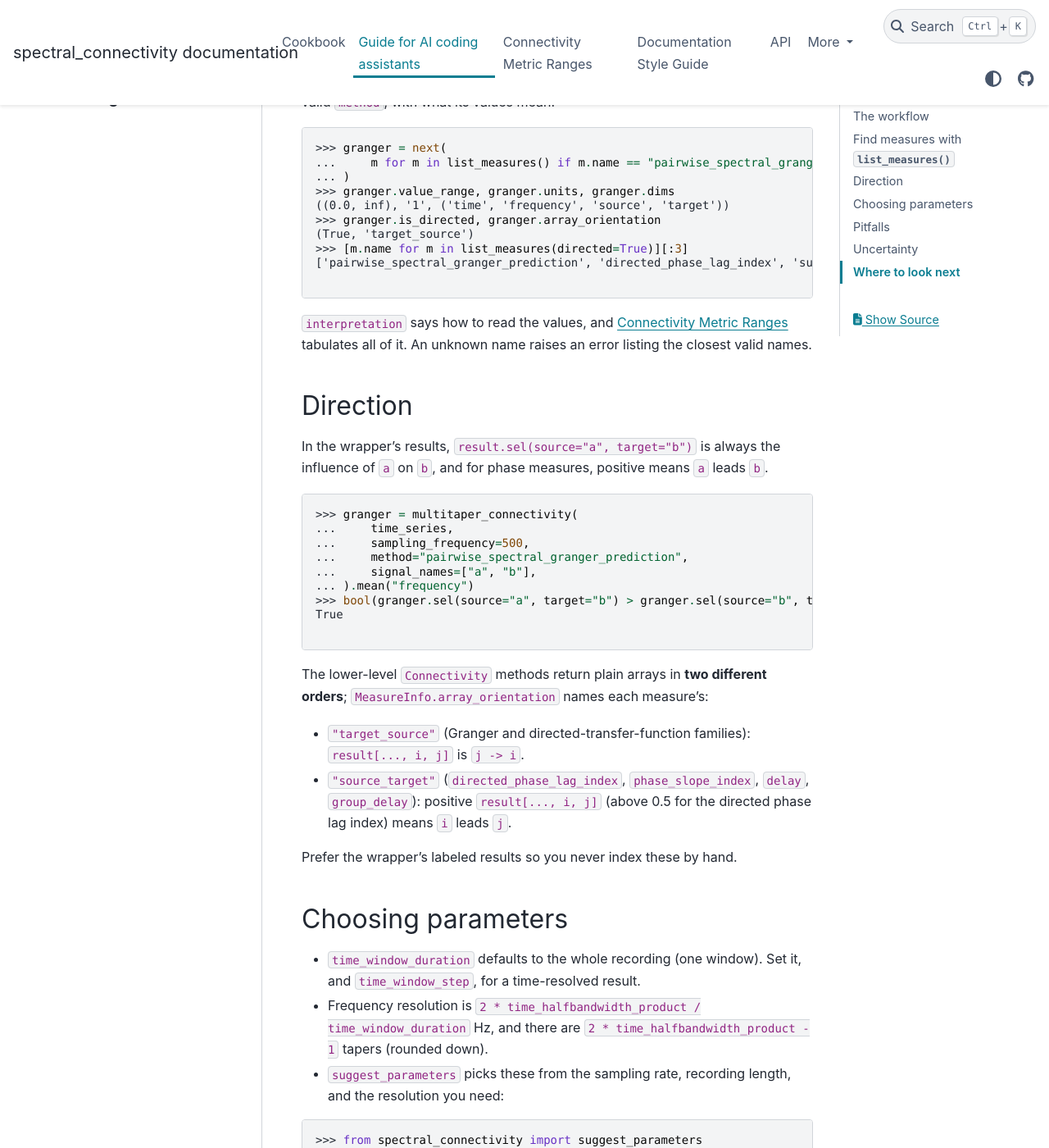
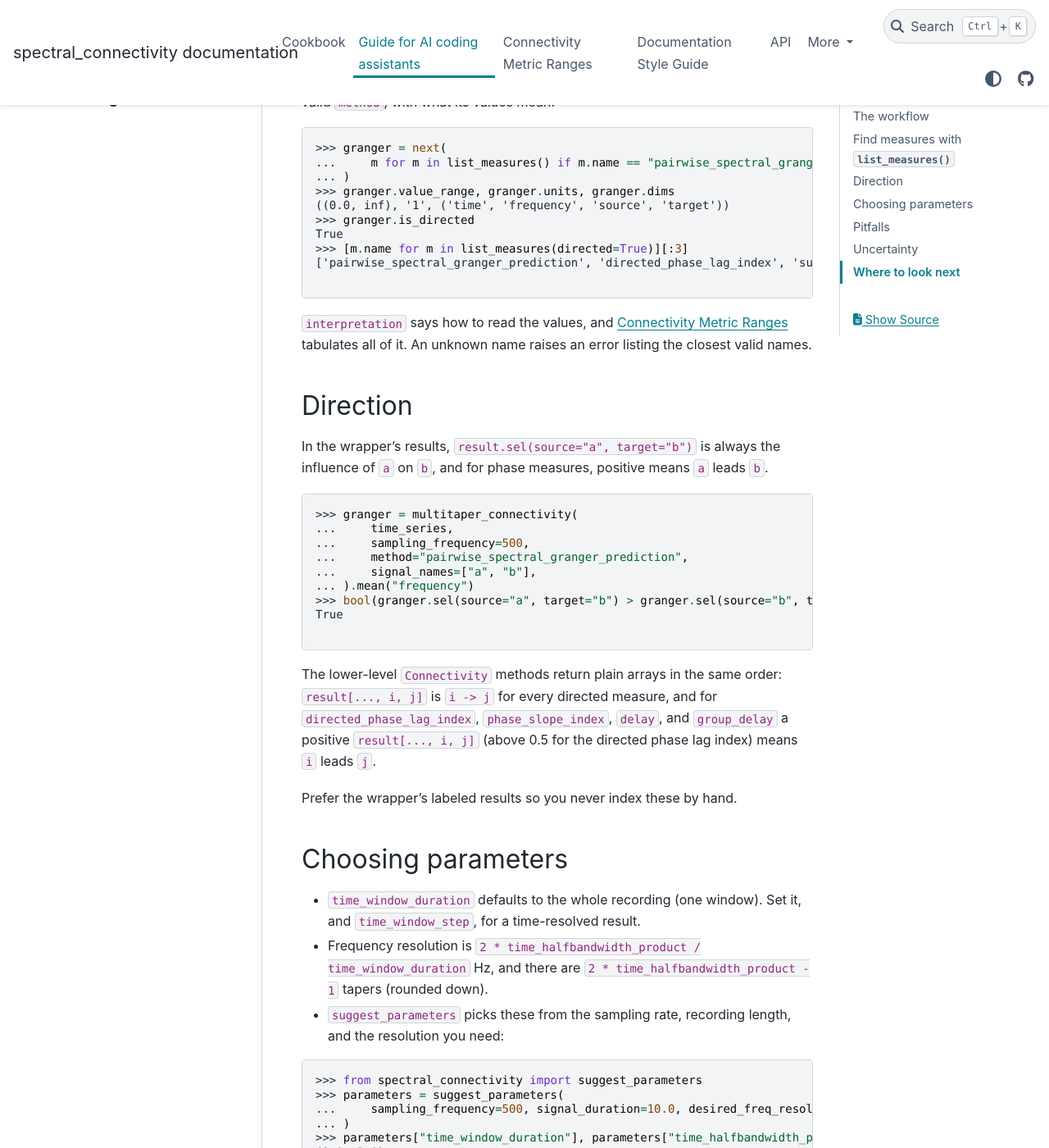
Before and after one commit to Eden-Kramer-Lab/spectral_connectivity, a Sphinx documentation site: the page built from docs/llm_guide.md, in a window 1280 px wide and 1400 px high, scrolled down 1154 px. Shown: the whole window at 82% size. Built offline with Sphinx 7.4.7 and the PyData theme 0.15.4, drawn with Linux system fonts in a browser that asks for light colours; pages that are not in the unit, such as notebooks, are missing from menus; the version number could not be read and is left out.

Commit message:
Document one source-first order for directed arrays
README, the docs index and the LLM guide now state a single rule:
result[..., i, j] is i -> j, the same as the wrapper's sel(source,
target). The generated measure table drops its low-level orientation
column, and its intro states the rule once.

Co-Authored-By: Claude Fable 5.1 <noreply@anthropic.com>

````diff
--- a/docs/generate_measure_table.py
+++ b/docs/generate_measure_table.py
@@ -12,12 +12,6 @@ from spectral_connectivity import list_measures
 DOCUMENT = Path(__file__).with_name("CONNECTIVITY_METRIC_RANGES.md")
 START = "<!-- measure-table:start -->"
 END = "<!-- measure-table:end -->"
-
-_ORIENTATION = {
-    "target_source": "`[..., i, j]` is `j -> i`",
-    "source_target": "`[..., i, j]` is `i` relative to `j`",
-    None: "",
-}
 
 
 def _bound(value: float) -> str:
@@ -38,14 +32,13 @@ def _range(lower: float, upper: float, is_complex: bool) -> str:
 def measure_table() -> str:
     """The Markdown table of every measure's range, units, and meaning."""
     rows = [
-        "| Measure | Range | Units | Low-level orientation | Interpretation |",
-        "|---|---|---|---|---|",
+        "| Measure | Range | Units | Interpretation |",
+        "|---|---|---|---|",
     ]
     rows.extend(
         f"| `{measure.name}` "
         f"| {_range(*measure.value_range, measure.is_complex)} "
         f"| {measure.units} "
-        f"| {_ORIENTATION[measure.array_orientation]} "
         f"| {measure.interpretation} |"
         for measure in list_measures()
     )
--- a/docs/llm_guide.md
+++ b/docs/llm_guide.md
@@ -52,8 +52,8 @@ valid `method`, with what its values mean.
 ... )
 >>> granger.value_range, granger.units, granger.dims
 ((0.0, inf), '1', ('time', 'frequency', 'source', 'target'))
->>> granger.is_directed, granger.array_orientation
-(True, 'target_source')
+>>> granger.is_directed
+True
 >>> [m.name for m in list_measures(directed=True)][:3]
 ['pairwise_spectral_granger_prediction', 'directed_phase_lag_index', 'subset_pairwise_spectral_granger_prediction']
 
@@ -80,14 +80,11 @@ True
 
 ```
 
-The lower-level `Connectivity` methods return plain arrays in **two different
-orders**; `MeasureInfo.array_orientation` names each measure's:
-
-- `"target_source"` (Granger and directed-transfer-function families):
-  `result[..., i, j]` is `j -> i`.
-- `"source_target"` (`directed_phase_lag_index`, `phase_slope_index`,
-  `delay`, `group_delay`): positive `result[..., i, j]` (above 0.5 for the
-  directed phase lag index) means `i` leads `j`.
+The lower-level `Connectivity` methods return plain arrays in the same order:
+`result[..., i, j]` is `i -> j` for every directed measure, and for
+`directed_phase_lag_index`, `phase_slope_index`, `delay`, and `group_delay` a
+positive `result[..., i, j]` (above 0.5 for the directed phase lag index)
+means `i` leads `j`.
 
 Prefer the wrapper's labeled results so you never index these by hand.
 
````
Also changed, not shown: README.md (+6 -9 lines), docs/CONNECTIVITY_METRIC_RANGES.md (+41 -49 lines), docs/index.md (+6 -9 lines).
